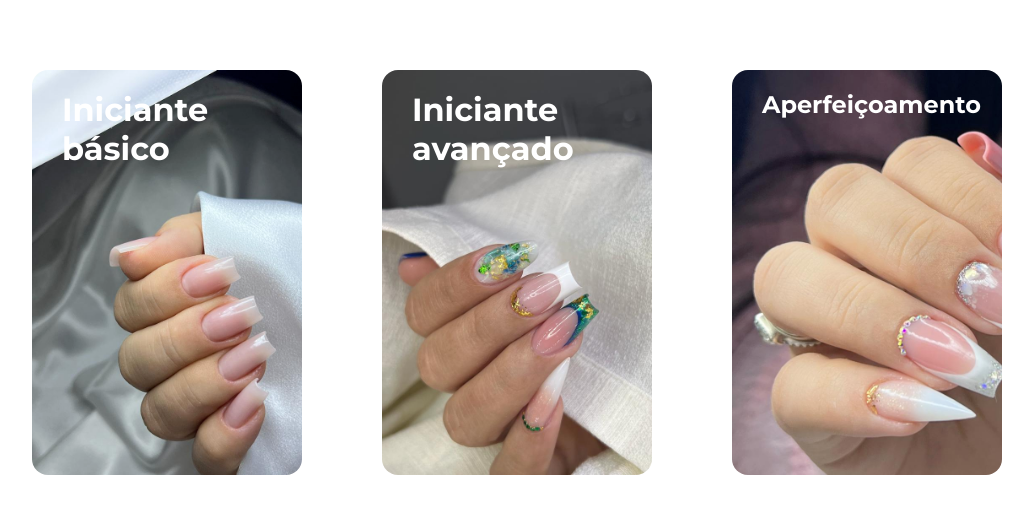
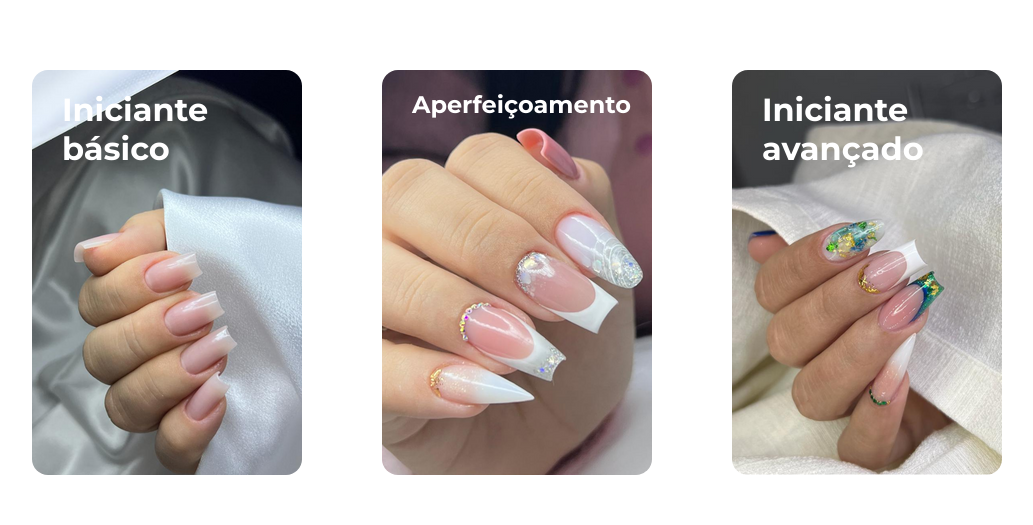
Before and after one commit to steicysantos/DarleneAraujo, a plain HTML site: page index.html in a window 1280 px wide. Shown: the part 930-1455 px from the top of the page, without its empty margins (123-1156 px from the left). Drawn offline with Linux system fonts and the light colour scheme.

Commit message:
asduadshu

```diff
--- a/index.html
+++ b/index.html
@@ -38,17 +38,17 @@
     <div class="course-selection">
         <h1>Cursos</h1>
         <div class="container-cards">
-            <div class="card" style="background-image: url(assets/courses/InicianteBasico.png); background-size: 115%;">
+            <div class="card" style="background-image: url(assets/courses/3.png);">
                 <h1>Iniciante<br>básico</h1>
                 <button class="btn-card">Compre já!</button>
             </div>
-            <div class="card"
-                style="background-image: url(assets/courses/InicianteAvancado.jpg); background-size: 120%;">
-                <h1>Iniciante<br>avançado</h1>
+            <div class="card" style="background-image: url(assets/courses/1.png);">
+                <h1 style="font-size: 1.5rem;">Aperfeiçoamento</h1>
                 <button class="btn-card">Compre já!</button>
             </div>
-            <div class="card" style="background-image: url(assets/courses/Aperfeicoament.png); background-size: 160%;">
-                <h1 style="font-size: 1.5rem;">Aperfeiçoamento</h1>
+            <div class="card"
+                style="background-image: url(assets/courses/2.png);">
+                <h1>Iniciante<br>avançado</h1>
                 <button class="btn-card">Compre já!</button>
             </div>
         </div>
@@ -62,8 +62,7 @@
         </div>
         <div class="text">
             <h2>Sobre mim</h2>
-            <h1>Olá, eu sou a Darlene Araújo.<br>
-                Se você chegou até aqui, é porque gostou do meu trabalho e se identificou com minha história. Então, vou contar à você um pouquinho da minha caminhada com as unhas.<br>
+            <h1>Olá, eu sou a Darlene Araújo. Se você chegou até aqui, é porque gostou do meu trabalho e se identificou com minha história. Então, vou contar à você um pouquinho da minha caminhada com as unhas.<br>
                 Nasci e fui criada nos ribeirinhos do rio Amazonas, no Pará. Lá iniciou minha paixão pelas unhas, aos 15 anos comecei a fazer as unhas das minhas familiares, mas ainda não exercia a profissão.<br>
                 Aos 18, casei e vim para Curitiba, cidade onde moro até hoje. Tentei muitas vezes encontrar um trabalho, mas não conseguia. Daí surgiu a ideia de começar a trabalhar com aquilo que eu amava, fazer unhas. Comecei fazendo unhas de pé e mão, com o passar do tempo fui me dedicando e me aperfeiçoando para entregar o melhor à minha cliente. Trabalhei indo à domicílio e também trabalhei em alguns salões aqui da região.
                 Com o tempo resolvi fazer um curso de alongamento, e daí surgiu minha paixão pelas unhas de gel.<br>
--- a/style.css
+++ b/style.css
@@ -312,15 +312,16 @@ header {
 
 .card:hover{
     transition: all 0.5s ease;
-    opacity: 0.8;
+    /*  opacity: 0.8; */
     /* mexer na opacidade */
     transform: scale(1.03);
 }
 
-
 .card:hover .btn-card{
 	display: block;
 }
+
+/* SOBRE MIM */
 
 .aboutme{
     width: 75%;
@@ -352,6 +353,8 @@ header {
 	font-size: 16.55px;
 	color: rgb(102, 102, 102);
 }
+
+/* GALERIA */
 
 .gallery{
     width: 75%;
```
Also changed, not shown: assets/Courses/1.png (added), assets/Courses/2.png (added), assets/Courses/3.png (added).
